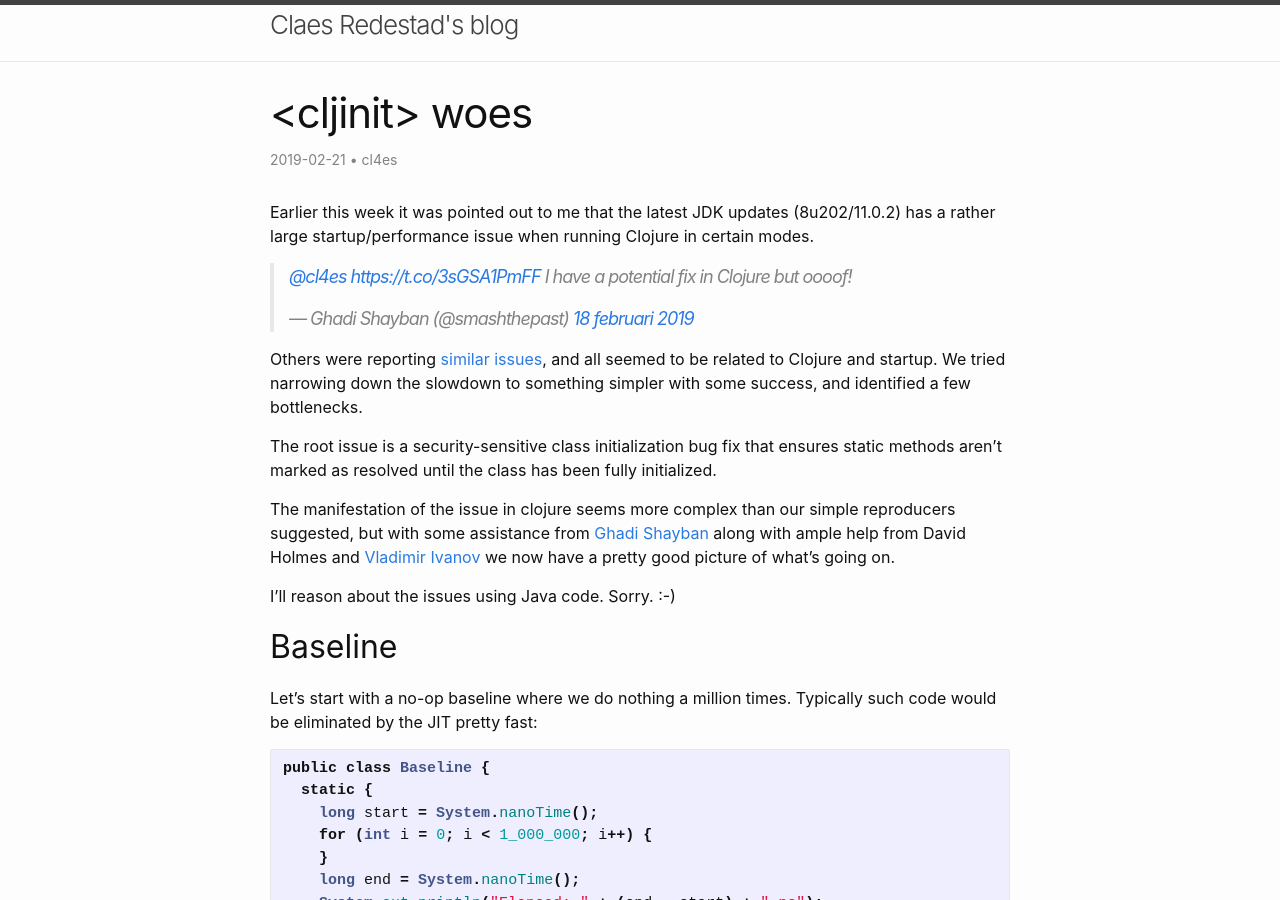
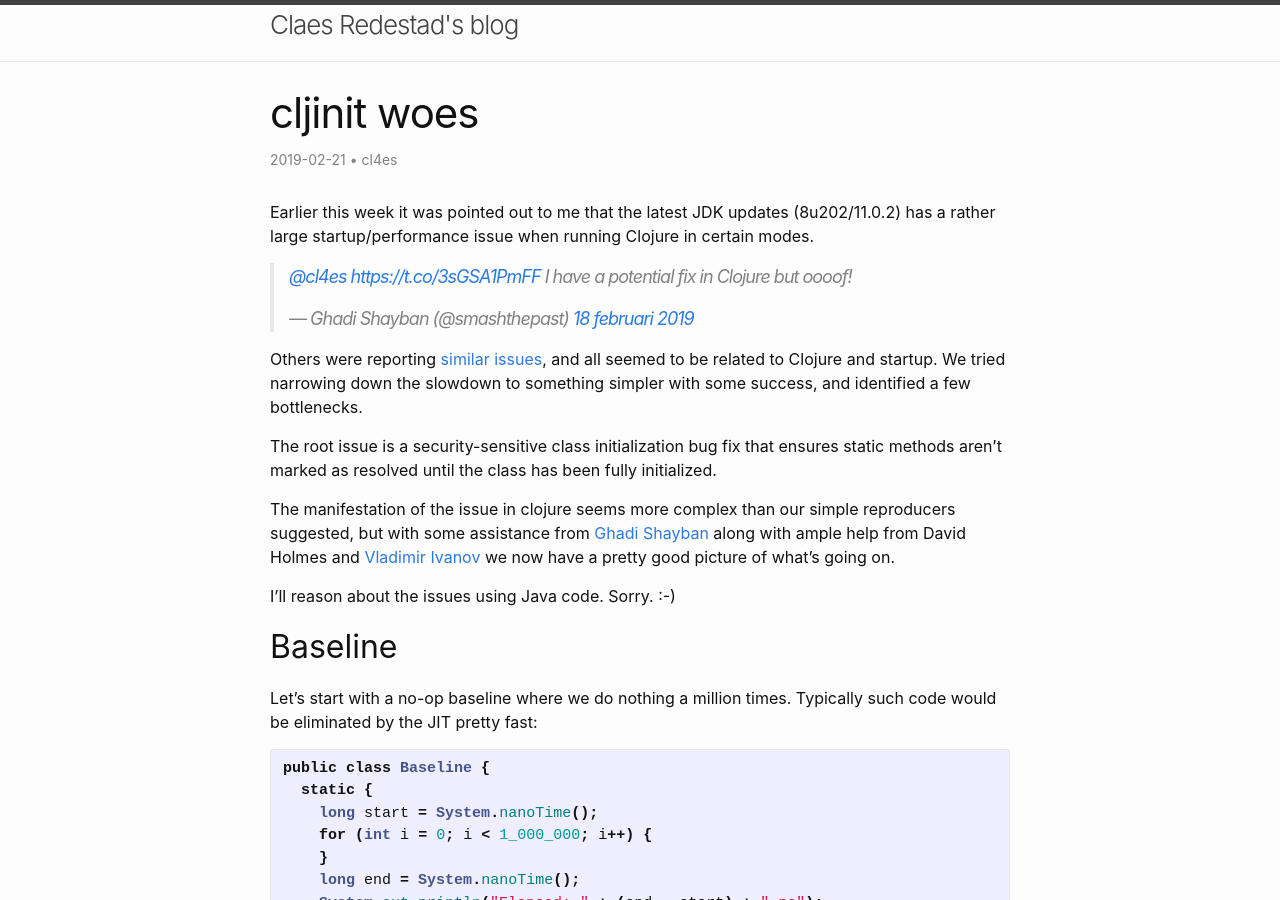
Before and after one commit to cl4es/cl4es.github.io, a Jekyll site: the page built from _posts/2019-02-21-Cljinit-Woes.md, in a window 1280 px wide and 900 px high. Built offline with Jekyll 4.4.1, drawn with Linux system fonts in a browser that asks for light colours; comment, search, counter and statistics services are not loaded; part of the change alters nothing that is shown.

```diff
--- a/_posts/2019-02-21-Cljinit-Woes.md
+++ b/_posts/2019-02-21-Cljinit-Woes.md
@@ -1,6 +1,6 @@
 ---
 layout: post
-title: "<cljinit> woes"
+title: "cljinit woes"
 author: "cl4es"
 tags:
 - java
```
